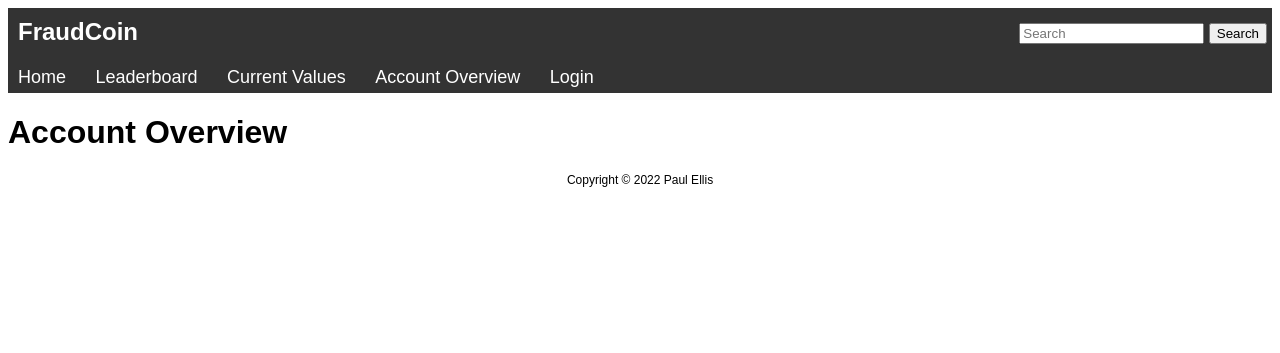
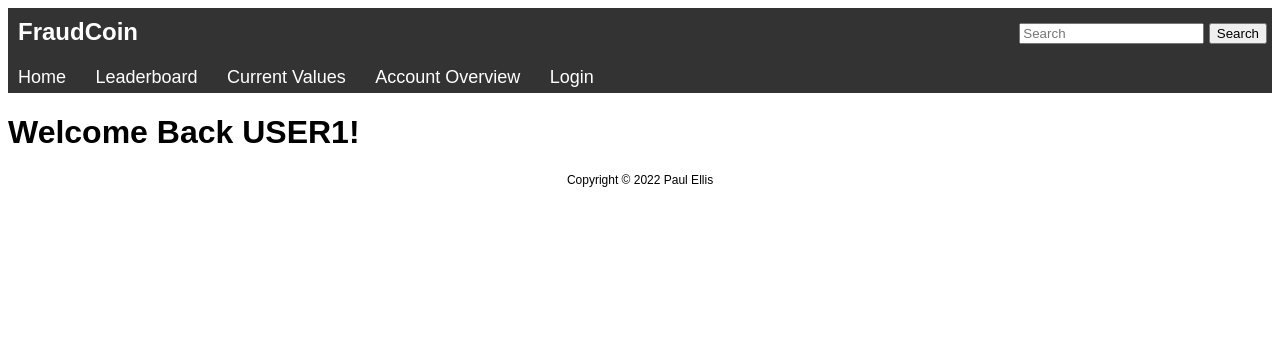
Before and after one commit to PaulEllis2001/CS401-Website, a PHP site: page /account.php in a window 1280 px wide. Shown: the top 353 px of the page. Run offline with PHP 8.4, Linux system fonts and the light colour scheme.

Commit message:
work on account and coin

```diff
--- a/account.php
+++ b/account.php
@@ -1,7 +1,20 @@
 <?php include("includes/header.php");?>
 
 <div>
-    <h1>Account Overview</h1>
+    <h1>Welcome Back USER1!</h1>
+    <div class="column">
+        <div class="row">
+            <div>
+                <!-- PORTFOLIO OVERVIEW -->
+            </div>
+            <div>
+                <!-- COINS IN WALLET  -->
+            </div>
+        </div>
+        <div>
+            <!-- HISTORY TABLE -->
+        </div>
+    </div>
 </div>
 
 
```
Also changed, not shown: coin.php (added, +8 -0 lines).
